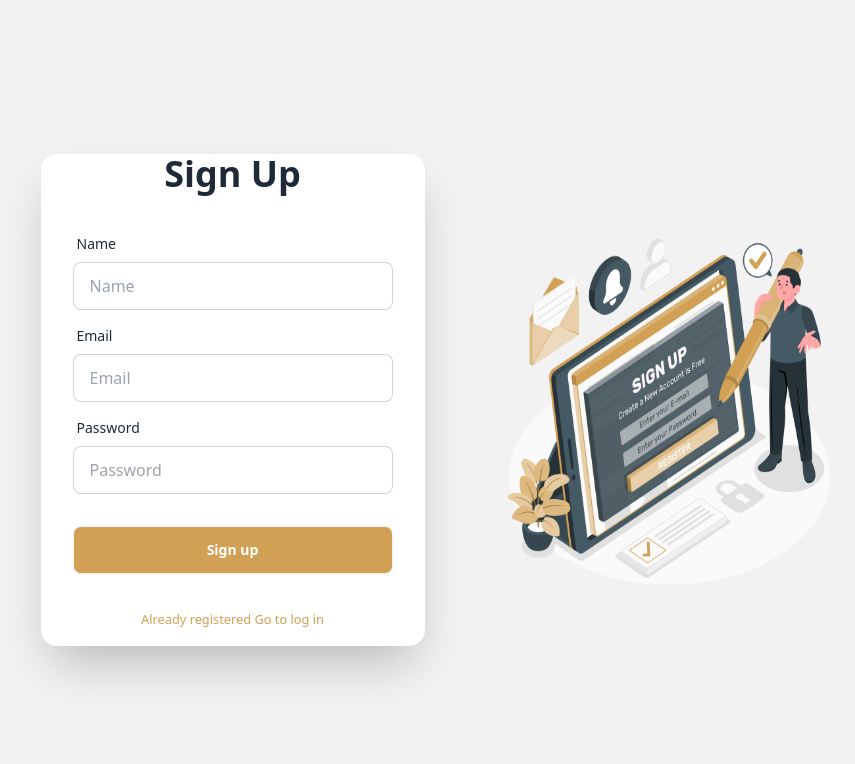
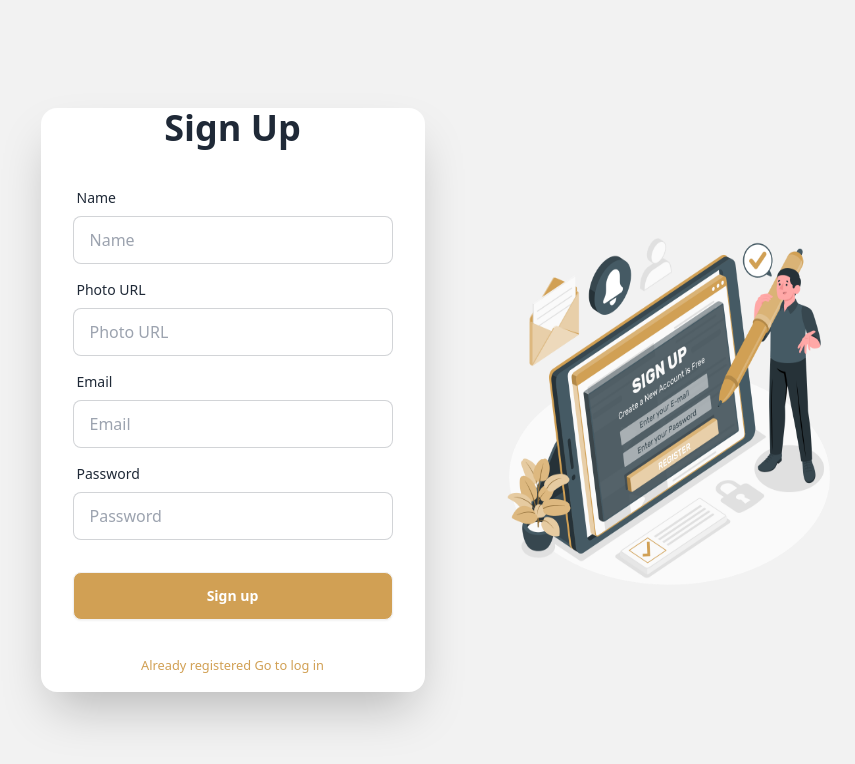
Before and after one commit to sumu9897/bistro-boss-client, a React (Vite) app: page /signup in a window 1280 px wide. Shown: the top 764 px of the page, without its empty margins (203-1058 px from the left). Built offline with nearby package versions, Linux system fonts and the light colour scheme; no server answers.

Commit message:
User name display

```diff
--- a/src/pages/SignUp/SignUp.jsx
+++ b/src/pages/SignUp/SignUp.jsx
@@ -1,17 +1,20 @@
 import { useContext } from "react";
 import { Helmet } from "react-helmet-async";
 import { useForm } from "react-hook-form";
-import { Link } from "react-router-dom";
+import { Link, useNavigate } from "react-router-dom";
 import { AuthContext } from "../../providers/AuthProvider";
 import signup from "../../assets/signup/signup.png"
+import Swal from "sweetalert2";
 
 const SignUp = () => {
   const {
     register,
     handleSubmit,
+    reset,
     formState: { errors },
   } = useForm();
-  const {createUser} = useContext(AuthContext);
+  const {createUser, updateUserProfile} = useContext(AuthContext);
+  const navigate = useNavigate();
 
   const onSubmit = (data) => {
     console.log(data);
@@ -19,6 +22,20 @@
     .then(result => {
         const loggedUser =result.user;
         console.log(loggedUser);
+        updateUserProfile(data.name, data.photoURL)
+        .then(() => {
+            console.log('user profile info updated')
+            reset();
+            Swal.fire({
+                position: 'top-end',
+                icon: 'success',
+                title: 'User Added Successfully',
+                showConfirmButton: false,
+                timer: 1500
+            })
+            navigate('/');
+        })
+        .catch(error => console.log(error))
     })
   };
 
@@ -51,6 +68,20 @@
                 />
                 {errors.name && (
                   <span className="text-red-600">Name is required</span>
+                )}
+              </div>
+              <div className="form-control">
+                <label className="label">
+                  <span className="label-text">Photo URL</span>
+                </label>
+                <input
+                  type="text"
+                  {...register("photoURL", { required: true })}
+                  placeholder="Photo URL"
+                  className="input input-bordered"
+                />
+                {errors.name && (
+                  <span className="text-red-600">Photo URL is required</span>
                 )}
               </div>
               <div className="form-control">
--- a/src/pages/shared/NavBar/Navbar.jsx
+++ b/src/pages/shared/NavBar/Navbar.jsx
@@ -29,6 +29,7 @@
           <button onClick={handleLogOut} className="">
             Logout
           </button>
+          <span>{user?.displayName}</span>
         </>
       ) : (
         <>
--- a/src/providers/AuthProvider.jsx
+++ b/src/providers/AuthProvider.jsx
@@ -1,6 +1,6 @@
 import { useEffect, useState } from "react";
 import { createContext } from "react"
-import { createUserWithEmailAndPassword, getAuth, onAuthStateChanged, signInWithEmailAndPassword, signOut } from "firebase/auth";
+import { createUserWithEmailAndPassword, getAuth, onAuthStateChanged, signInWithEmailAndPassword, signOut, updateProfile } from "firebase/auth";
 import { app } from "../firebase/firebase.config";
 
 export const AuthContext = createContext(null);
@@ -24,6 +24,12 @@
       return signOut(auth)
     }
 
+    const updateUserProfile = (name, photo) =>{
+      return updateProfile(auth.currentUser,{
+        displayName: name, photoURL: photo
+      });
+    }
+
     useEffect(()=>{
       const unsubscribe = onAuthStateChanged(auth, currentUser =>{
         setUser(currentUser);
@@ -40,6 +46,7 @@
         createUser,
         signIn,
         logOut,
+        updateUserProfile,
     }
   return (
     <AuthContext.Provider value={authInfo}>
```
